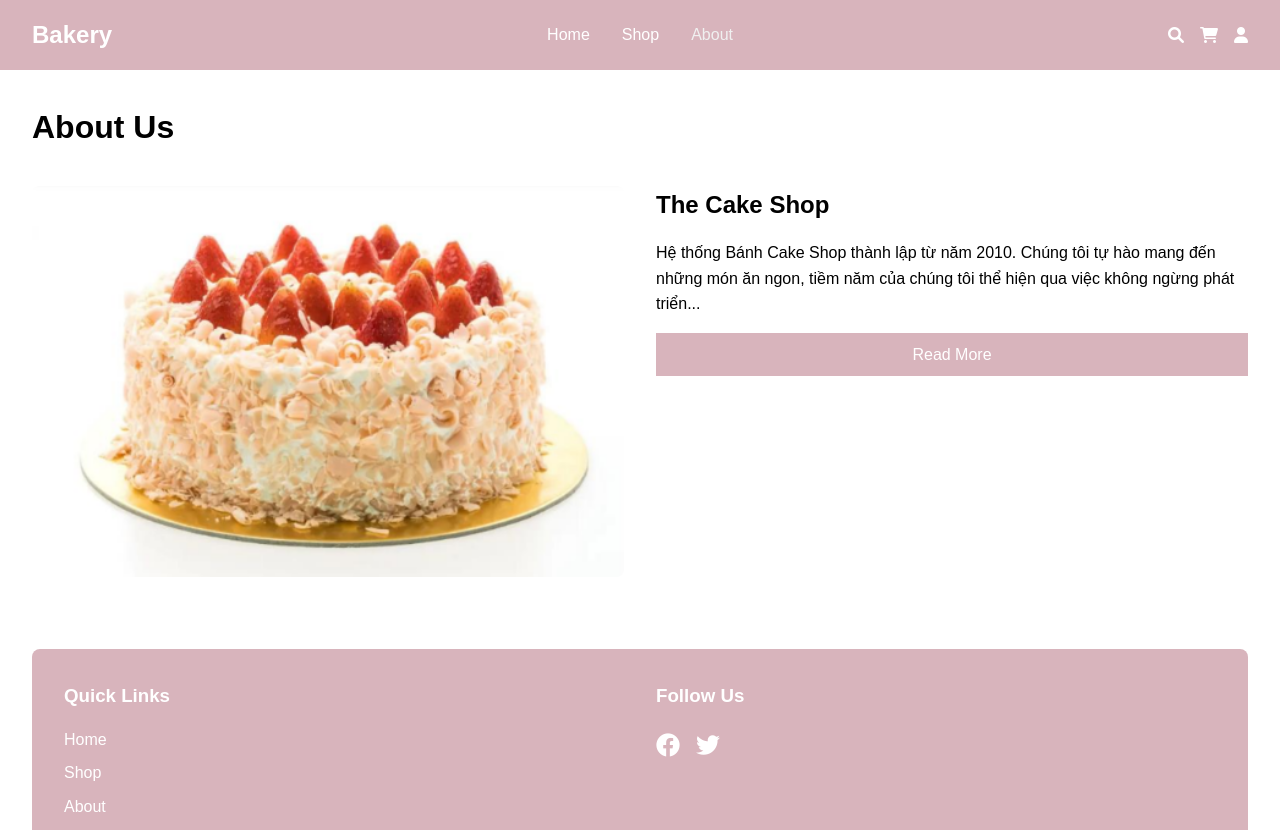
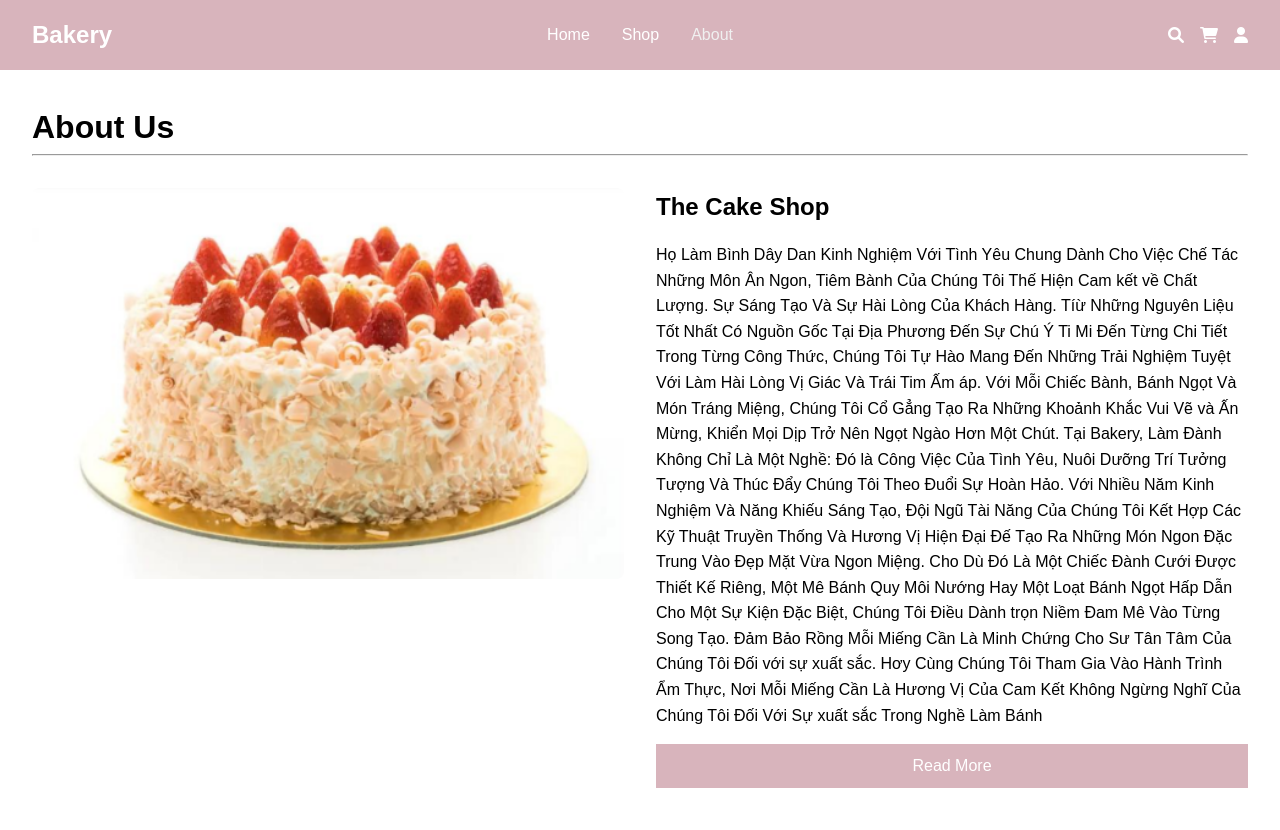
Before and after one commit to Kuro-z04/CuaHangBanh, a plain HTML site: page about.html in a window 1280 px wide. Shown: the top 830 px of the page. Drawn offline with Linux system fonts and the light colour scheme.

Commit message:
Update about.html

```diff
--- a/about.html
+++ b/about.html
@@ -31,15 +31,18 @@
 
     <main class="about-page">
         <h1>About Us</h1>
+        <hr class="section-divider">
 
         <section class="about-content">
             <div class="about-image">
-                <img src="Image/Cakes.png">
+                <div class="image-frame">
+                    <img src="Image/Cakes.png" alt="Cakes">
+                </div>
             </div>
             <div class="about-text">
                 <h2>The Cake Shop</h2>
-                <p>Hệ thống Bánh Cake Shop thành lập từ năm 2010. Chúng tôi tự hào mang đến những món ăn ngon, tiềm năm của chúng tôi thể hiện qua việc không ngừng phát triển...</p>
-                <button class="btn">Read More</button>
+                <p id="about-content" class="collapsed">Họ Làm Bình Dây Dan Kinh Nghiệm Với Tình Yêu Chung Dành Cho Việc Chế Tác Những Môn Ân Ngon, Tiêm Bành Của Chúng Tôi Thế Hiện Cam kết về Chất Lượng. Sự Sáng Tạo Và Sự Hài Lòng Của Khách Hàng. Tíừ Những Nguyên Liệu Tốt Nhất Có Nguồn Gốc Tại Địa Phương Đến Sự Chú Ý Ti Mi Đến Từng Chi Tiết Trong Từng Công Thức, Chúng Tôi Tự Hào Mang Đến Những Trải Nghiệm Tuyệt Với Làm Hài Lòng Vị Giác Và Trái Tim Ấm áp. Với Mỗi Chiếc Bành, Bánh Ngọt Và Món Tráng Miệng, Chúng Tôi Cổ Gẳng Tạo Ra Những Khoảnh Khắc Vui Vẽ và Ấn Mừng, Khiển Mọi Dịp Trở Nên Ngọt Ngào Hơn Một Chút. Tại Bakery, Làm Đành Không Chỉ Là Một Nghề: Đó là Công Việc Của Tình Yêu, Nuôi Dưỡng Trí Tưởng Tượng Và Thúc Đẩy Chúng Tôi Theo Đuổi Sự Hoàn Hảo. Với Nhiều Năm Kinh Nghiệm Và Năng Khiếu Sáng Tạo, Đội Ngũ Tài Năng Của Chúng Tôi Kết Hợp Các Kỹ Thuật Truyền Thống Và Hương Vị Hiện Đại Đế Tạo Ra Những Món Ngon Đặc Trung Vào Đẹp Mặt Vừa Ngon Miệng. Cho Dù Đó Là Một Chiếc Đành Cưới Được Thiết Kế Riêng, Một Mê Bánh Quy Môi Nướng Hay Một Loạt Bánh Ngọt Hấp Dẫn Cho Một Sự Kiện Đặc Biệt, Chúng Tôi Điều Dành trọn Niềm Đam Mê Vào Từng Song Tạo. Đảm Bảo Rồng Mỗi Miếng Cần Là Minh Chứng Cho Sư Tân Tâm Của Chúng Tôi Đối với sự xuất sắc. Hơy Cùng Chúng Tôi Tham Gia Vào Hành Trình Ẩm Thực, Nơi Mỗi Miếng Cần Là Hương Vị Của Cam Kết Không Ngừng Nghĩ Của Chúng Tôi Đối Với Sự xuất sắc Trong Nghề Làm Bánh</p>
+                <button class="btn" onclick="toggleContent()">Read More</button>
             </div>
         </section>
 
```
